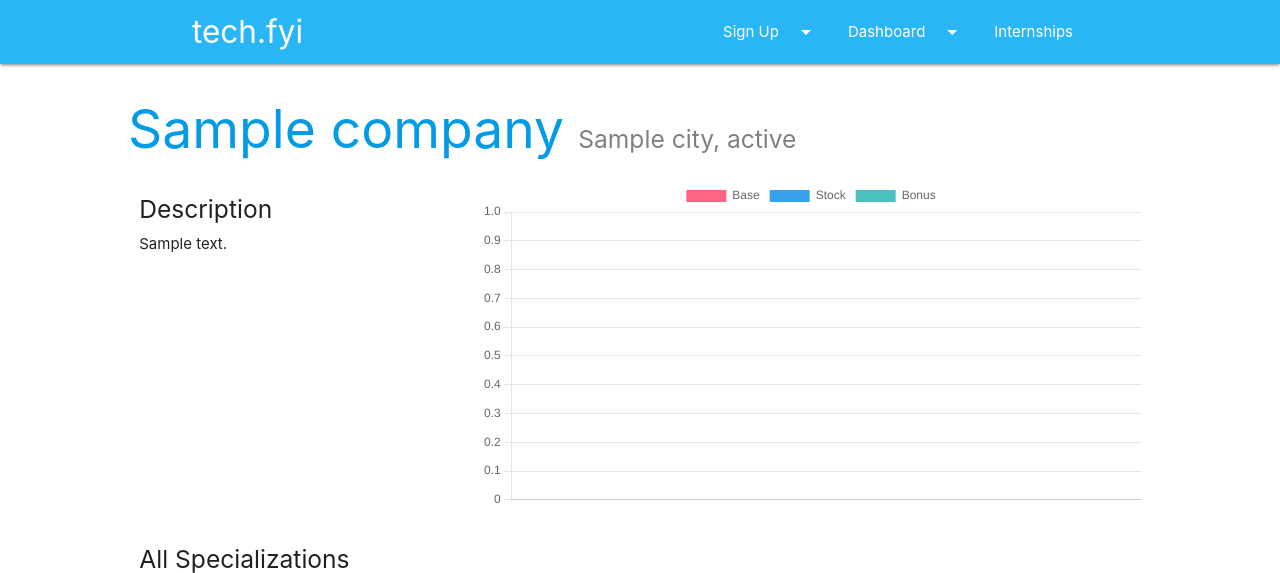
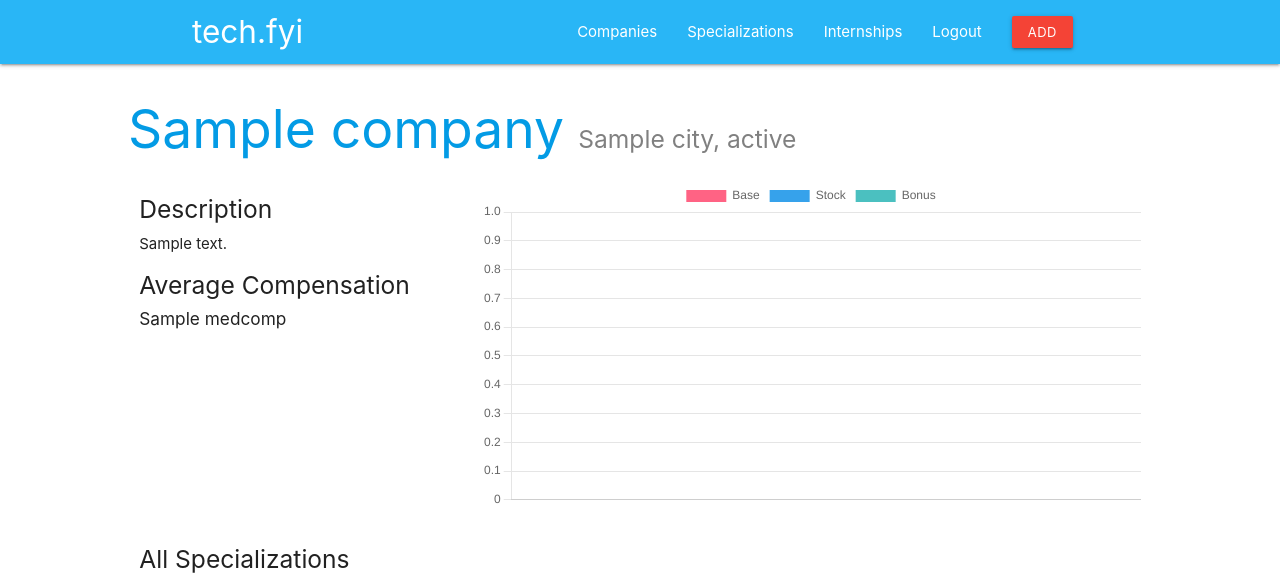
Before and after one commit to sai-c/cs4111-Project1, a Flask app: template templates/company.html in a window 1280 px wide. Shown: the top 573 px of the page. Run offline with Flask 2, Linux system fonts and the light colour scheme; the visitor is signed in with stand-in values (Sample User, id 1); the template is opened without the code that fills it: most values are stand-ins (such as "Sample title", 1, 10 or a date in 2020); parts of the project's set-up code (start-up, migrations or seed data) failed here and were passed over; some libraries are stand-ins or nearby versions.

Commit message:
visual improvements

```diff
--- a/server.py
+++ b/server.py
@@ -166,12 +166,21 @@ def companies():
       """, (cname))
 
     chart_data = list(cursor)
+
+    cursor = g.conn.execute("""
+      SELECT AVG(base + stock + bonus) FROM Post_FT
+      WHERE Post_FT.cname=%s
+      """, (cname))
+    medcomp = round(list(cursor)[0][0], 2)
+    medcomp = "${:,.2f}".format(medcomp)
+
+
     chart_data = sorted(chart_data, key=lambda x: x[3] + str(x[4]))
     labels = [x[3] + str(x[4]) for x in chart_data]
     dataset1 = [x[0] for x in chart_data]
     dataset2 = [x[1] for x in chart_data]
     dataset3 = [x[2] for x in chart_data]
-    context = dict(company = results, benefits = benefits, dataset1=dataset1, dataset2=dataset2, dataset3=dataset3, labels = labels)
+    context = dict(company = results, benefits = benefits, dataset1=dataset1, dataset2=dataset2, dataset3=dataset3, labels = labels, medcomp=medcomp)
     return render_template("company.html", **context)
   cursor = g.conn.execute("SELECT * FROM Company")
   names = []
@@ -186,6 +195,14 @@ def specializations():
   spec='Machine Learning'
   if request.method == "POST":
     spec = request.form['specialization']
+
+  cursor = g.conn.execute("""
+    SELECT AVG(base + stock + bonus) FROM Post_FT
+    WHERE Post_FT.sname=%s
+    """, (spec))
+  medcomp = round(list(cursor)[0][0], 2)
+  medcomp = "${:,.2f}".format(medcomp)
+
   cursor = g.conn.execute("SELECT * FROM Specialization")
   names = []
   for result in cursor:
@@ -205,7 +222,7 @@ def specializations():
   specs = [x[0] for x in specs]
   desc = g.conn.execute("SELECT description FROM Specialization WHERE name=%s", (spec)).fetchone()
   desc = list(desc)[0]
-  context = dict(data = names, salaries=salaries, labels=labels, specs=specs, spec=spec, description=desc)
+  context = dict(data = names, salaries=salaries, labels=labels, specs=specs, spec=spec, description=desc, medcomp=medcomp)
   return render_template("specializations.html", **context)
 
 
@@ -229,9 +246,9 @@ def index():
       cursor.close()
       context = dict(data = names)
       if 'user_id' in session.keys():
-        return render_template("index.html", **context, logged_in=True, a=a, n=n, x=pageno)
+        return render_template("index.html", **context, a=a, n=n, x=pageno)
       else:
-        return render_template("index.html", **context, logged_in=False, a=a, n=n, x=pageno)
+        return render_template("index.html", **context, a=a, n=n, x=pageno)
 
     elif 'comment' in request.form.keys():
       if 'user_id' not in session.keys():
@@ -248,7 +265,7 @@ def index():
         names.append(result)
       cursor.close()
       context = dict(data = names)
-      return render_template("index.html", **context, logged_in=True)
+      return render_template("index.html", **context)
     # filtering posts
     else:
       loc = ''
@@ -316,7 +333,7 @@ def index():
         names.append(result)
       cursor.close()
       context = dict(data = names)
-      return render_template("index.html", **context, logged_in=True, a=0, n=0, x=0)
+      return render_template("index.html", **context, a=0, n=0, x=0)
 
   cursor = g.conn.execute("SELECT * FROM Post_FT WHERE aid IS NOT NULL")
   names = []
@@ -337,9 +354,9 @@ def index():
 
   context = dict(data = names)
   if 'user_id' in session.keys():
-    return render_template("index.html", **context, logged_in=True, a=a,n=n)
+    return render_template("index.html", **context, a=a,n=n)
   else:
-    return render_template("index.html", **context, logged_in=False, a=a, n= n)
+    return render_template("index.html", **context, a=a, n= n)
 
 
 #
--- a/templates/base.html
+++ b/templates/base.html
@@ -40,15 +40,18 @@
       <div class="nav-wrapper container">
         <a href="/" id="logo-container" class="brand-logo">tech.fyi</a>
         <ul class="right hide-on-med-and-down">
-          <li><a class="dropdown-trigger" href="#!" data-target="dropdown1">Sign Up<i class="material-icons right">arrow_drop_down</i></a></li>
-          <li><a class="dropdown-trigger" href="#!" data-target="dropdown2">Dashboard<i class="material-icons right">arrow_drop_down</i></a></li>
+          <li><a href="/companies">Companies</a></li>
+          <li><a href="/specializations">Specializations</a></li>
           <li><a href="/internships">Internships</a></li>
-          {% if logged_in %}<li><a href="/logout">Logout</a></li>{% endif %}
-          {% if logged_in %}<li><a href="/add" id="download-button" class="btn-small waves-effect waves-light red">Add</a></li>{% endif %}
+
+          {% if 'username' not in session %}<li><a href="/signup">Sign Up</a></li>{% endif %}
+          {%  if 'username' not in session %}<li><a href="/login">Login</a></li>{% endif %}
+          {% if 'username' in session %}<li><a href="/logout">Logout</a></li>{% endif %}
+          {% if 'username' in session %}<li><a href="/add" id="download-button" class="btn-small waves-effect waves-light red">Add</a></li>{% endif %}
 	</ul>
         <ul id="nav-mobile" class="sidenav">
 		  <li><a href="/agency-login">Login</a></li>
-      {% if logged_in %}<li><a href="/logout">Logout</a></li>{% endif %}
+      {%  if 'username' in session %}<li><a href="/logout">Logout</a></li>{% endif %}
     </ul>
       </div>
     </nav>
--- a/templates/company.html
+++ b/templates/company.html
@@ -17,6 +17,8 @@
             <div class="col s4">
                 <h5>Description</h5>
                 <div>{{company['description']}}</div>
+                <h5>Average Compensation</h5>
+                <h6>{{medcomp}}</h6>
             </div>
             <div class="col s8">
                 <canvas id="myChart" width="800" height="400"></canvas>
--- a/templates/index.html
+++ b/templates/index.html
@@ -151,7 +151,7 @@
             View More</button> </td>
         </tr>
         <tr>
-          <td id="{{ n['pid'] }}" colspan="6" style="display:none">
+          <td id="{{ n['pid'] }}" colspan="12" style="display:none">
           </td>
         </tr>
 
--- a/templates/specializations.html
+++ b/templates/specializations.html
@@ -26,6 +26,9 @@
     <h5>Description</h5>
     {{description}}
     {% endif %}
+    <h5>Average Compensation</h5>
+    <h6>{{medcomp}}</h6>
+
     <form action="/specializations" class="specselectform" method="post">
     <div class="row">
         <h4>All Specializations</h4>
```
Also changed, not shown: static/index.js (+25 -7 lines).
